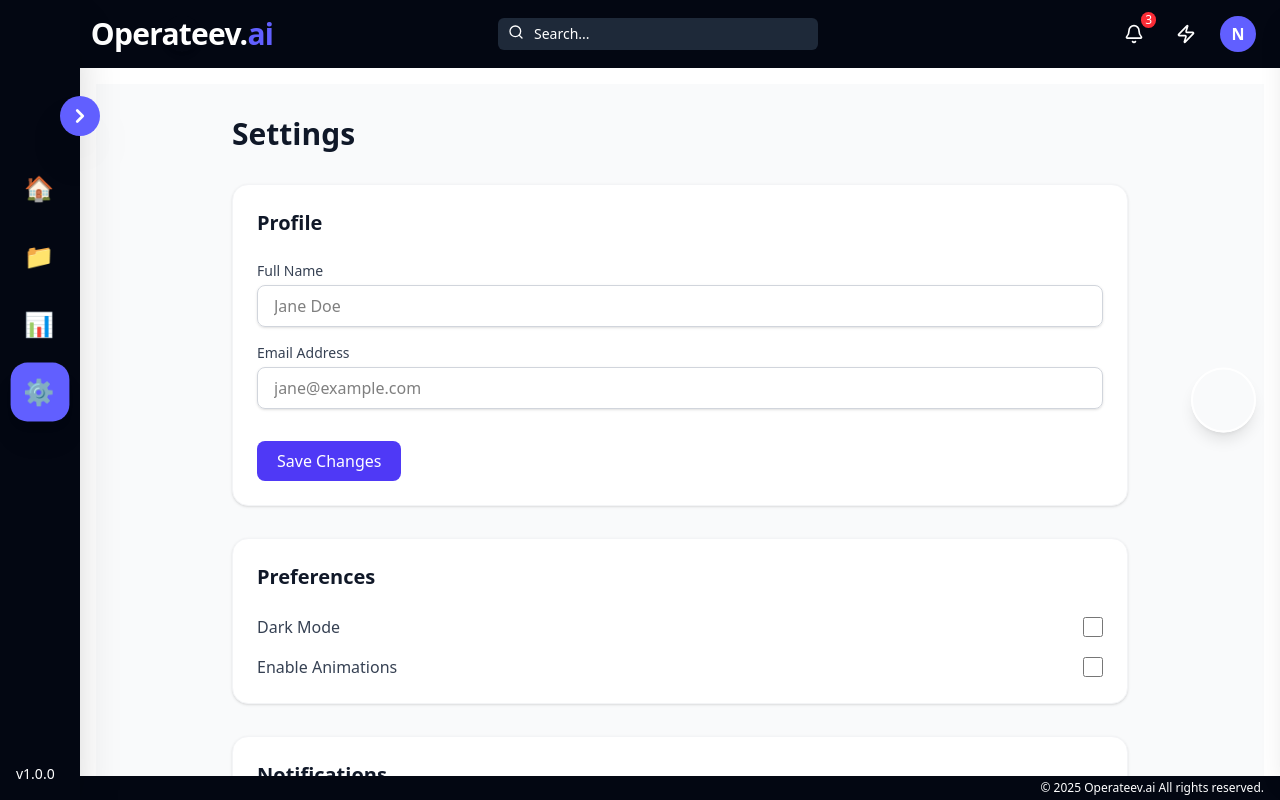
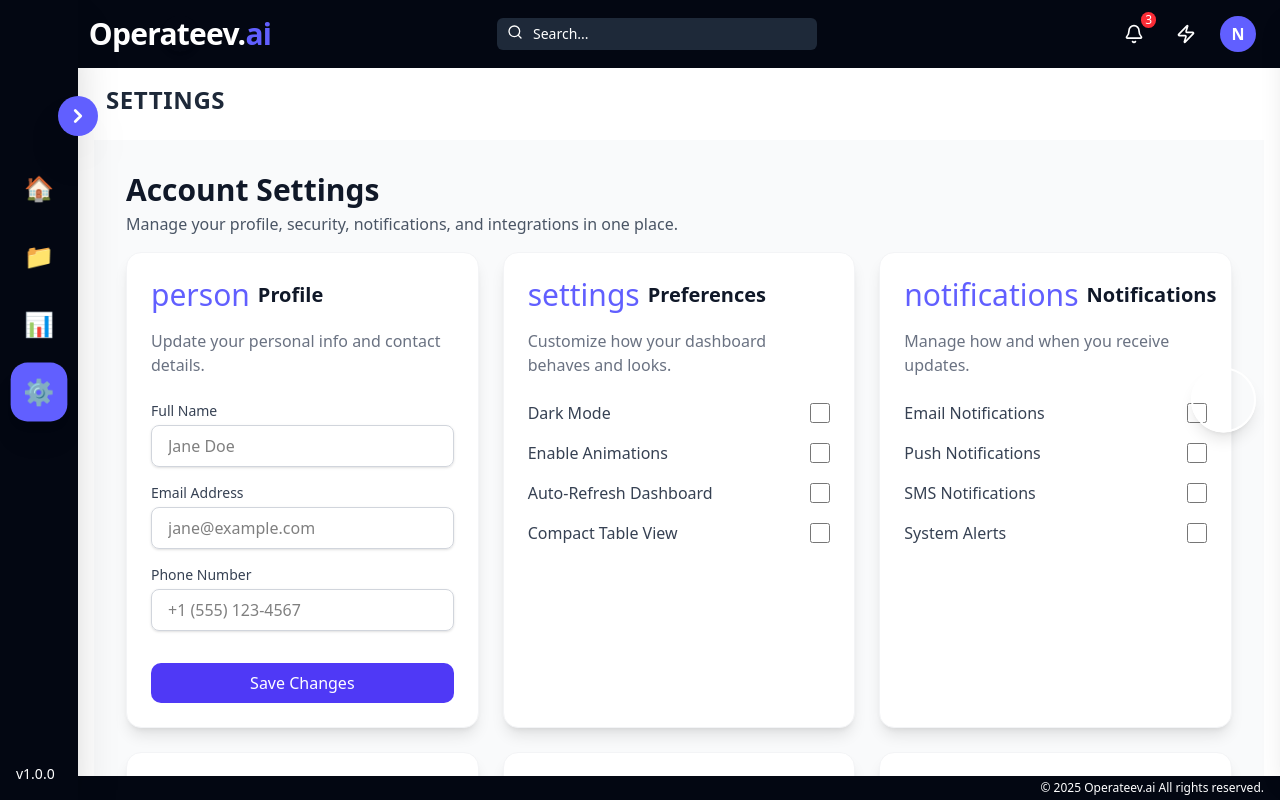
Before and after one commit to argadenil/operateev-ai, a Next.js app: page / in a window 1280 px wide. Both pictures are taken after a click on the button "⚙️". Built offline with nearby package versions, Linux system fonts and the light colour scheme; grey boxes are pictures that could not be loaded.

Commit message:
settings page updated

```diff
--- a/app/components/dashboard.tsx
+++ b/app/components/dashboard.tsx
@@ -72,7 +72,7 @@ const columns: ColumnDef<AIInfra>[] = [
     cell: ({ row }) => (
       <button
         onClick={() => alert(`Deploying ${row.original.model} on ${row.original.cluster}`)}
-        className="bg-indigo-500 hover:bg-[#2f13b0] text-white px-4 py-2 rounded text-bold transition-colors"
+        className="bg-indigo-500 hover:bg-[#2f13b0] text-white px-4 py-2 rounded-[10px] text-bold transition-colors"
       >
         Deploy
       </button>
@@ -89,7 +89,7 @@ export default function Dashboard() {
   });
 
   return (
-    <div className="p-6 h-[85vh] flex flex-col">
+    <div className="p-8 h-[85vh] flex flex-col">
       {/* Table container grows and scrolls */}
       <div className="flex-1 rounded-xl shadow-xl overflow-hidden bg-white border flex flex-col">
         <div className="flex-1 overflow-y-auto">
--- a/app/components/settings.tsx
+++ b/app/components/settings.tsx
@@ -1,20 +1,32 @@
 export default function Settings() {
   return (
-        <div className="min-h-screen bg-gray-50 p-8">
-            <div className="max-w-4xl mx-auto">
-                <h1 className="text-3xl font-extrabold text-gray-900 mb-8">Settings</h1>
+    <div className="min-h-screen p-4 sm:p-6 md:p-8 bg-gray-50">
+      <div className="max-w-6xl mx-auto space-y-8">
+        {/* Page Header */}
+        <div className="mb-4 text-center md:text-left">
+          <h1 className="text-2xl sm:text-3xl font-extrabold text-gray-900 mb-1">Account Settings</h1>
+          <p className="text-gray-600 text-sm sm:text-base">
+            Manage your profile, security, notifications, and integrations in one place.
+          </p>
+        </div>
 
-                <div className="space-y-8">
-                    {/* Profile Settings */}
-                    <section className="bg-white shadow-sm rounded-2xl border border-gray-100 p-6">
-                        <h2 className="text-xl font-semibold text-gray-900 mb-6">Profile</h2>
-                        <div className="space-y-4">
+        <div className="grid grid-cols-1 sm:grid-cols-2 lg:grid-cols-3 gap-6">
+          {/* Profile */}
+          <section className="bg-white shadow-lg rounded-[15px] border border-gray-100 p-4 sm:p-6 hover:shadow-xl transition">
+            <div className="flex items-center mb-4">
+              <span className="material-icons text-indigo-500 text-3xl mr-2">person</span>
+              <h2 className="text-lg sm:text-xl font-semibold text-gray-900">Profile</h2>
+            </div>
+            <p className="text-gray-500 mb-4 sm:mb-6 text-sm sm:text-base">
+              Update your personal info and contact details.
+            </p>
+            <div className="space-y-3 sm:space-y-4">
               <div>
                 <label className="block text-sm font-medium text-gray-700">Full Name</label>
                 <input
                   type="text"
                   placeholder="Jane Doe"
-                                    className="mt-1 w-full px-4 py-2 border border-gray-300 rounded-lg shadow-sm focus:outline-none focus:ring-2 focus:ring-indigo-500"
+                  className="mt-1 w-full px-3 sm:px-4 py-2 border border-gray-300 rounded-lg shadow-sm focus:outline-none focus:ring-2 focus:ring-indigo-500 text-sm sm:text-base"
                 />
               </div>
               <div>
@@ -22,31 +34,119 @@ export default function Settings() {
                 <input
                   type="email"
                   placeholder="jane@example.com"
-                                    className="mt-1 w-full px-4 py-2 border border-gray-300 rounded-lg shadow-sm focus:outline-none focus:ring-2 focus:ring-indigo-500"
+                  className="mt-1 w-full px-3 sm:px-4 py-2 border border-gray-300 rounded-lg shadow-sm focus:outline-none focus:ring-2 focus:ring-indigo-500 text-sm sm:text-base"
                 />
               </div>
-                            <button className="mt-4 px-5 py-2 bg-indigo-600 text-white rounded-lg font-medium hover:bg-indigo-700 transition">
+              <div>
+                <label className="block text-sm font-medium text-gray-700">Phone Number</label>
+                <input
+                  type="tel"
+                  placeholder="+1 (555) 123-4567"
+                  className="mt-1 w-full px-3 sm:px-4 py-2 border border-gray-300 rounded-lg shadow-sm focus:outline-none focus:ring-2 focus:ring-indigo-500 text-sm sm:text-base"
+                />
+              </div>
+              <button className="mt-3 sm:mt-4 w-full px-4 sm:px-5 py-2 bg-indigo-600 text-white rounded-[10px] font-medium hover:bg-indigo-700 transition text-sm sm:text-base">
                 Save Changes
               </button>
             </div>
           </section>
 
           {/* Preferences */}
-                    <section className="bg-white shadow-sm rounded-2xl border border-gray-100 p-6">
-                        <h2 className="text-xl font-semibold text-gray-900 mb-6">Preferences</h2>
-                        <div className="space-y-4">
+          <section className="bg-white shadow-lg rounded-[15px] border border-gray-100 p-4 sm:p-6 hover:shadow-xl transition">
+            <div className="flex items-center mb-4">
+              <span className="material-icons text-indigo-500 text-3xl mr-2">settings</span>
+              <h2 className="text-lg sm:text-xl font-semibold text-gray-900">Preferences</h2>
+            </div>
+            <p className="text-gray-500 mb-4 sm:mb-6 text-sm sm:text-base">
+              Customize how your dashboard behaves and looks.
+            </p>
+            <div className="space-y-3 sm:space-y-4">
               <Toggle label="Dark Mode" />
               <Toggle label="Enable Animations" />
+              <Toggle label="Auto-Refresh Dashboard" />
+              <Toggle label="Compact Table View" />
             </div>
           </section>
 
           {/* Notifications */}
-                    <section className="bg-white shadow-sm rounded-2xl border border-gray-100 p-6">
-                        <h2 className="text-xl font-semibold text-gray-900 mb-6">Notifications</h2>
-                        <div className="space-y-4">
+          <section className="bg-white shadow-lg rounded-[15px] border border-gray-100 p-4 sm:p-6 hover:shadow-xl transition">
+            <div className="flex items-center mb-4">
+              <span className="material-icons text-indigo-500 text-3xl mr-2">notifications</span>
+              <h2 className="text-lg sm:text-xl font-semibold text-gray-900">Notifications</h2>
+            </div>
+            <p className="text-gray-500 mb-4 sm:mb-6 text-sm sm:text-base">
+              Manage how and when you receive updates.
+            </p>
+            <div className="space-y-3 sm:space-y-4">
               <Toggle label="Email Notifications" />
               <Toggle label="Push Notifications" />
+              <Toggle label="SMS Notifications" />
+              <Toggle label="System Alerts" />
             </div>
+          </section>
+
+          {/* Security */}
+          <section className="bg-white shadow-lg rounded-[15px] border border-gray-100 p-4 sm:p-6 hover:shadow-xl transition">
+            <div className="flex items-center mb-4">
+              <span className="material-icons text-indigo-500 text-3xl mr-2">lock</span>
+              <h2 className="text-lg sm:text-xl font-semibold text-gray-900">Security</h2>
+            </div>
+            <p className="text-gray-500 mb-4 sm:mb-6 text-sm sm:text-base">
+              Update your password and manage multi-factor authentication.
+            </p>
+            <div className="space-y-3 sm:space-y-4">
+              <div>
+                <label className="block text-sm font-medium text-gray-700">Password</label>
+                <input
+                  type="password"
+                  placeholder="********"
+                  className="mt-1 w-full px-3 sm:px-4 py-2 border border-gray-300 rounded-lg shadow-sm focus:outline-none focus:ring-2 focus:ring-indigo-500 text-sm sm:text-base"
+                />
+              </div>
+              <Toggle label="Enable Two-Factor Authentication" />
+              <button className="mt-3 sm:mt-4 w-full px-4 sm:px-5 py-2 bg-red-600 text-white rounded-[10px] font-medium hover:bg-red-700 transition text-sm sm:text-base">
+                Update Security
+              </button>
+            </div>
+          </section>
+
+          {/* API & Integrations */}
+          <section className="bg-white shadow-lg rounded-[15px] border border-gray-100 p-4 sm:p-6 hover:shadow-xl transition">
+            <div className="flex items-center mb-4">
+              <span className="material-icons text-indigo-500 text-3xl mr-2">api</span>
+              <h2 className="text-lg sm:text-xl font-semibold text-gray-900">API & Integrations</h2>
+            </div>
+            <p className="text-gray-500 mb-4 sm:mb-6 text-sm sm:text-base">
+              Manage API keys and connected integrations.
+            </p>
+            <div className="space-y-3 sm:space-y-4">
+              <div className="flex items-center justify-between">
+                <span className="text-gray-700 text-sm sm:text-base">API Key #1</span>
+                <button className="text-indigo-600 font-medium text-sm sm:text-base hover:underline">
+                  Regenerate
+                </button>
+              </div>
+              <div className="flex items-center justify-between">
+                <span className="text-gray-700 text-sm sm:text-base">Slack Integration</span>
+                <Toggle label="Enabled" />
+              </div>
+            </div>
+          </section>
+
+          {/* Activity Logs */}
+          <section className="bg-white shadow-lg rounded-[15px] border border-gray-100 p-4 sm:p-6 hover:shadow-xl transition">
+            <div className="flex items-center mb-4">
+              <span className="material-icons text-indigo-500 text-3xl mr-2">history</span>
+              <h2 className="text-lg sm:text-xl font-semibold text-gray-900">Activity Logs</h2>
+            </div>
+            <p className="text-gray-500 mb-4 sm:mb-6 text-sm sm:text-base">
+              View recent account activity and logins.
+            </p>
+            <ul className="space-y-1 sm:space-y-2 text-gray-700 text-xs sm:text-sm">
+              <li>📌 Logged in from New York, USA – 2 hours ago</li>
+              <li>🔑 API key regenerated – 1 day ago</li>
+              <li>🔔 Notification settings updated – 3 days ago</li>
+            </ul>
           </section>
         </div>
       </div>
@@ -54,11 +154,11 @@ export default function Settings() {
   );
 }
 
-// Simple Toggle Component
+// Toggle Component
 function Toggle({ label }: { label: string }) {
   return (
     <div className="flex items-center justify-between">
-            <span className="text-gray-700">{label}</span>
+      <span className="text-gray-700 text-sm sm:text-base">{label}</span>
       <input
         type="checkbox"
         className="h-5 w-5 text-indigo-600 rounded focus:ring-indigo-500 border-gray-300"
--- a/app/page.tsx
+++ b/app/page.tsx
@@ -103,6 +103,11 @@ export default function Home() {
       <div className="flex flex-col flex-grow relative z-20 bg-white">
         <Header />
         <main className="flex-grow p-4 overflow-auto bg-white">
+          <div className="flex items-center justify-between mb-6 ml-3">
+            <h1 className="text-2xl font-semibold text-gray-800 tracking-wide">
+              {activePage.toUpperCase()}
+            </h1>
+          </div>
           {renderPage()}
         </main>
         <Footer />
```
Lines whose indentation alone changed are shown as unchanged.
